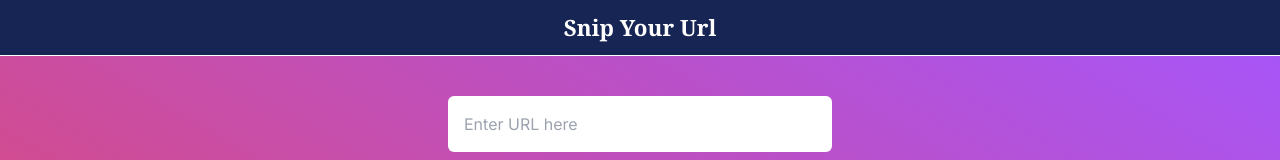
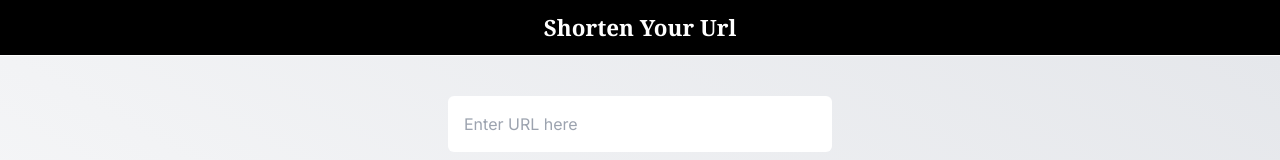
Before and after one commit to Sejal99/URL-Shortner, a Next.js app in the folder client/: page / in a window 1280 px wide. Shown: the top 160 px of the page. Built offline with nearby package versions, Linux system fonts and the light colour scheme; no server answers.

Commit message:
ui changes

```diff
--- a/client/src/app/page.tsx
+++ b/client/src/app/page.tsx
@@ -13,7 +13,7 @@ export default function Home() {
 
      <div className=" flex w-[100vw] h-[100vh] flex-col">
          <Navbar />
-         <div className=" flex overflow-auto bg-gradient-to-bl from-purple-500 to-red-500  gap-36 p-10 h-[100vh] flex-col ">
+         <div className=" flex overflow-auto bg-gradient-to-bl from-gray-200 to-white  gap-36 p-10 h-[100vh] flex-col ">
              <Shortner />
          </div>
      </div>
--- a/client/src/components/Navbar.tsx
+++ b/client/src/components/Navbar.tsx
@@ -6,8 +6,8 @@ interface NavbarProps {
 
 const Navbar: FunctionComponent<NavbarProps> = () => {
     return (
-        <div className=" flex items-center justify-center max-h-screen z-20 text-white  w-[100%] h-[7vh] bg-blue-950 border-b-[1px] border-white ">
-              <div className=" font-semibold font-serif text-[1.4rem] m-3 ">Snip Your Url</div>
+        <div className=" flex items-center justify-center max-h-screen z-20 text-white  w-[100%] h-[7vh] bg-black border-b-[1px] border-white ">
+              <div className=" font-semibold font-serif text-[1.4rem] m-3 ">Shorten Your Url</div>
             </div>
      );
 }
```
